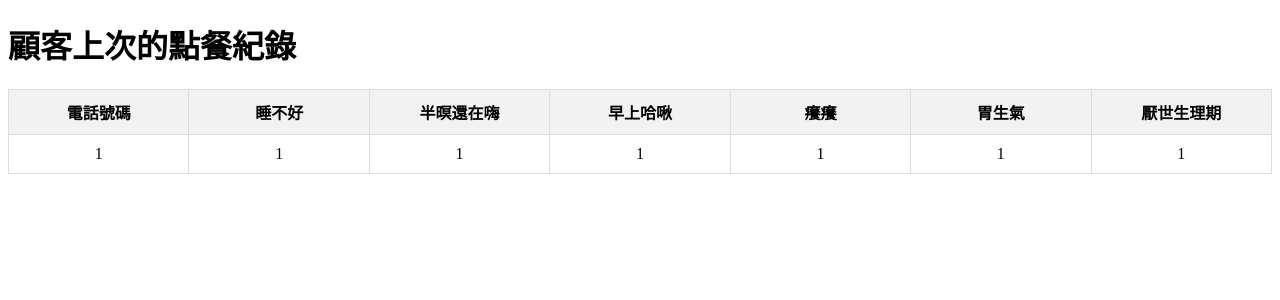
After one commit to ntub113tea/backend, a Django app: page /history/ in a window 1280 px wide. The commit adds this page. Shown: the top 300 px of the page. Run offline with Django 3.2, Linux system fonts and the light colour scheme; a user stored in the database is signed in; tables that the repository leaves empty hold one stand-in row (values such as "Sample post").

Commit message:
新增 顧客歷史紀錄

```diff
--- a/Tea/urls.py
+++ b/Tea/urls.py
@@ -39,4 +39,5 @@ urlpatterns = [
     path('herbstocklist/',views.herbstocklist),
     path('salelist/',views.salelist),
     path('check_inventory/', views.check_inventory),
+     path('history/', views.history_view, name='history'),
 ]
--- a/myapp/models.py
+++ b/myapp/models.py
@@ -116,7 +116,7 @@ class Sale2(models.Model):
 
 class SymptomOfQuestion(models.Model):
     customer = models.OneToOneField(Customer,on_delete=models.CASCADE, primary_key=True,related_name='symptom_questions')
-    question_time = models.ForeignKey(Sale,on_delete=models.CASCADE, db_column='question_time',related_name='questions')
+    question_time =models.DateTimeField()
     q1 = models.IntegerField(db_column='Q1', blank=True, null=True)  # Field name made lowercase.
     q2 = models.IntegerField(db_column='Q2', blank=True, null=True)  # Field name made lowercase.
     q3 = models.IntegerField(db_column='Q3', blank=True, null=True)  # Field name made lowercase.
--- a/myapp/views.py
+++ b/myapp/views.py
@@ -1,5 +1,5 @@
 from django.shortcuts import render, redirect
-from myapp.models import Purchase,Sale,HerbStock,Customer
+from myapp.models import Purchase,Sale,HerbStock,Customer,SymptomOfQuestion
 from myapp import models
 from django.http import HttpResponse,JsonResponse
 from django.http import HttpResponseRedirect
@@ -13,6 +13,8 @@ from datetime import datetime
 from .form import PostForm,CustomerRegistrationForm,LoginForm
 from django.contrib.auth.decorators import login_required,user_passes_test
 from django.contrib.auth.hashers import make_password #加密
+from datetime import datetime, timedelta
+import pytz
 
 @user_passes_test(lambda user:user.is_superuser,login_url='/accounts/login/')
 def manage(request):
@@ -60,6 +62,42 @@ def question(request): #客製化問卷
     itchiness=request.COOKIES.get('itchiness')
     stomach_anger=request.COOKIES.get('stomach_anger')
     menstrual_anguish=request.COOKIES.get('menstrual_anguish')
+    customer_id = request.user.customer_id if request.user.is_authenticated else 0
+
+# 取得台北的時區
+    taipei_tz = pytz.timezone('Asia/Taipei')
+
+# 獲取現在的台北時間
+    taipei_now = datetime.now(taipei_tz)
+
+# 將台北時間轉換為 UTC 時間
+    utc_now = taipei_now.astimezone(pytz.utc)
+
+    # 將症狀資料存入資料庫
+    try:
+        symptom = SymptomOfQuestion.objects.get(customer_id=customer_id)
+
+        # 如果找到現有的記錄，則更新問題資料
+        symptom.question_time = utc_now
+        symptom.q1 = nosleep
+        symptom.q2 = semi_darkness
+        symptom.q3 = sneezing
+        symptom.q4 = itchiness
+        symptom.q5 = stomach_anger
+        symptom.q6 = menstrual_anguish
+        symptom.save()
+    except SymptomOfQuestion.DoesNotExist:
+        # 如果不存在，則創建一個新的記錄
+        SymptomOfQuestion.objects.create(
+            customer_id=customer_id,
+            question_time=utc_now,
+            q1=nosleep,
+            q2=semi_darkness,
+            q3=sneezing,
+            q4=itchiness,
+            q5=stomach_anger,
+            q6=menstrual_anguish
+        )
     if nosleep:
         def main():
             symptoms = [
@@ -133,6 +171,18 @@ def question(request): #客製化問卷
         return render(request, "question.html", {'result': result})
     return render(request,"question.html")
 
+def history_view(request):
+    # 確保只有登入的用戶才能訪問歷史記錄頁面
+    if not request.user.is_authenticated:
+        return render(request, 'login_required.html')
+
+    # 獲取當前用戶的電話號碼
+    customer_id = request.user.customer_id
+
+    # 獲取當前用戶的所有歷史記錄
+    history_records = SymptomOfQuestion.objects.filter(customer_id=customer_id)
+
+    return render(request, 'history.html', {'history_records': history_records})
 #--------------------------------------------pos系統(非客製化)
 
 @user_passes_test(lambda user:user.is_staff,login_url='/accounts/login/')
--- /dev/null
+++ b/templates/history.html
@@ -0,0 +1,54 @@
+{% load my_filters %}
+<!DOCTYPE html>
+<html lang="en">
+<head>
+    <meta charset="UTF-8">
+    <title>歷史紀錄</title>
+    <style>
+        table {
+            width: 100%;
+            border-collapse: collapse; /* 合併表格邊框 */
+            table-layout: fixed; /* 使用固定表格布局 */
+        }
+
+        th, td {
+            border: 1px solid #dddddd;
+            text-align: center; /* 將表格內容水平置中 */
+            padding: 10px; /* 調整表格內容的填充 */
+        }
+
+        th {
+            background-color: #f2f2f2;
+        }
+    </style>
+</head>
+<body>
+    <h1>顧客上次的點餐紀錄</h1>
+    <table>
+        <thead>
+            <tr>
+                <th>電話號碼</th>
+                <th>睡不好</th>
+                <th>半暝還在嗨</th>
+                <th>早上哈啾</th>
+                <th>癢癢</th>
+                <th>胃生氣</th>
+                <th>厭世生理期</th>
+            </tr>
+        </thead>
+        <tbody>
+            {% for record in history_records %}
+            <tr>
+                <td>{{request.user.customer_id|mask_phone}} </td>
+                <td>{{ record.q1 }}</td>
+                <td>{{ record.q2 }}</td>
+                <td>{{ record.q3 }}</td>
+                <td>{{ record.q4 }}</td>
+                <td>{{ record.q5 }}</td>
+                <td>{{ record.q6 }}</td>
+            </tr>
+            {% endfor %}
+        </tbody>
+    </table>
+</body>
+</html>
--- a/templates/login.html
+++ b/templates/login.html
@@ -7,7 +7,7 @@
     {% csrf_token %}
     {{ form.as_p }}
     <button type="submit">登入</button>
-    <button type="button" onclick="window.location.href='/index/';">返回首頁</button>
+    <button type="button" onclick="window.location.href='/question/';">返回問卷表單</button>
     {% if error %}
         <p style="color: red;">{{ error }}</p>
     {% endif %}
--- a/templates/question.html
+++ b/templates/question.html
@@ -22,7 +22,7 @@
                     顧客：{{request.user.customer_name}}
                     <br>電話號碼：{{request.user.customer_id|mask_phone}}
                     <br>您已經登入囉
-                    <br><a href="">歷史紀錄</a>
+                    <br><a href="/history/">歷史紀錄</a>
                     <br><a href="/accounts/logout/">登出</a></p>
             {% else %}
                 <p align="right">
```
